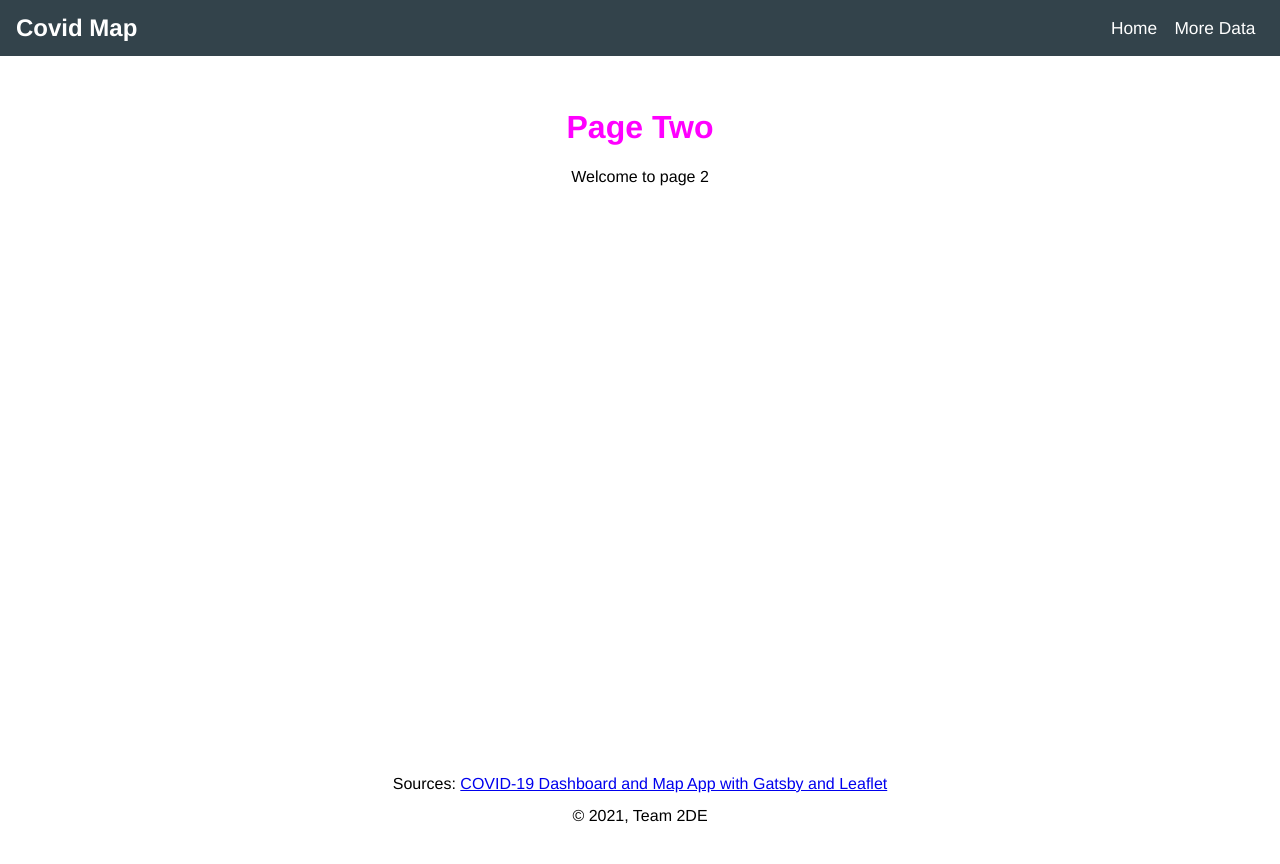
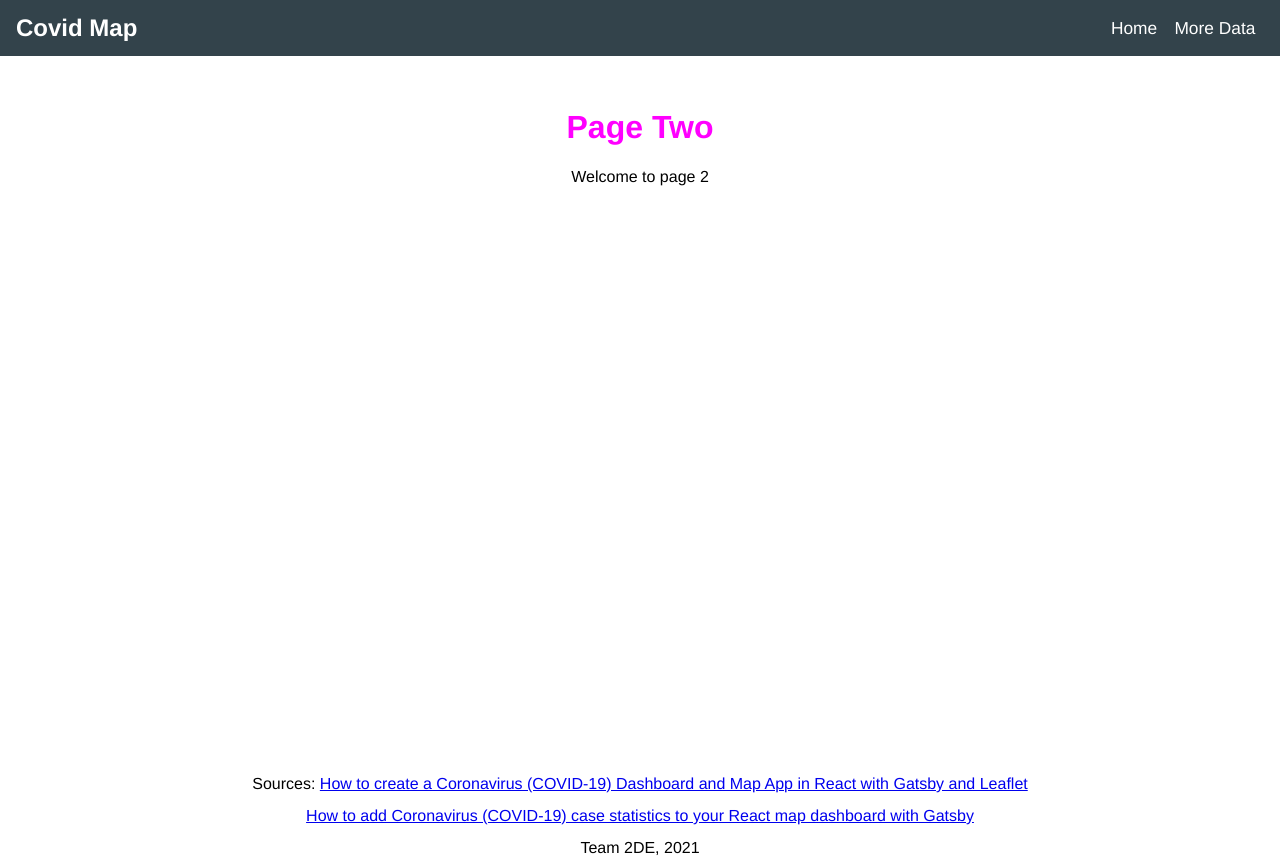
Before and after one commit to Dylan-Ngo/Covid-Map, a Gatsby site: page /page-2 in a window 1280 px wide. Before the commit the page ends 832 px from the top, so only its background shows below. Built offline with nearby package versions, Linux system fonts and the light colour scheme; Gatsby itself is replaced by a stand-in of ours.

Commit message:
New updates

```diff
--- /dev/null
+++ b/public/page-data/page-2/page-data.json
@@ -0,0 +1 @@
+{"componentChunkName":"component---src-pages-page-2-js","path":"/page-2/","result":{"pageContext":{}},"staticQueryHashes":[]}
--- a/src/components/Footer.js
+++ b/src/components/Footer.js
@@ -6,8 +6,9 @@ const Footer = () => {
   return (
     <footer>
       <Container>
-        <p>Sources: <a href="https://www.colbyfayock.com/2020/03/how-to-create-a-coronavirus-covid-19-dashboard-map-app-with-gatsby-and-leaflet">COVID-19 Dashboard and Map App with Gatsby and Leaflet</a></p>
-        <p>&copy; { new Date().getFullYear() }, Team 2DE</p>
+        <p>Sources: <a href="https://www.freecodecamp.org/news/how-to-create-a-coronavirus-covid-19-dashboard-map-app-in-react-with-gatsby-and-leaflet/">How to create a Coronavirus (COVID-19) Dashboard and Map App in React with Gatsby and Leaflet</a></p>
+        <p><a href="https://www.freecodecamp.org/news/how-to-add-coronavirus-covid-19-case-statistics-to-your-map-dashboard-in-gatsby-and-react-leaflet/">How to add Coronavirus (COVID-19) case statistics to your React map dashboard with Gatsby</a></p>
+        <p>Team 2DE, { new Date().getFullYear() }</p>
       </Container>
     </footer>
   );
```
